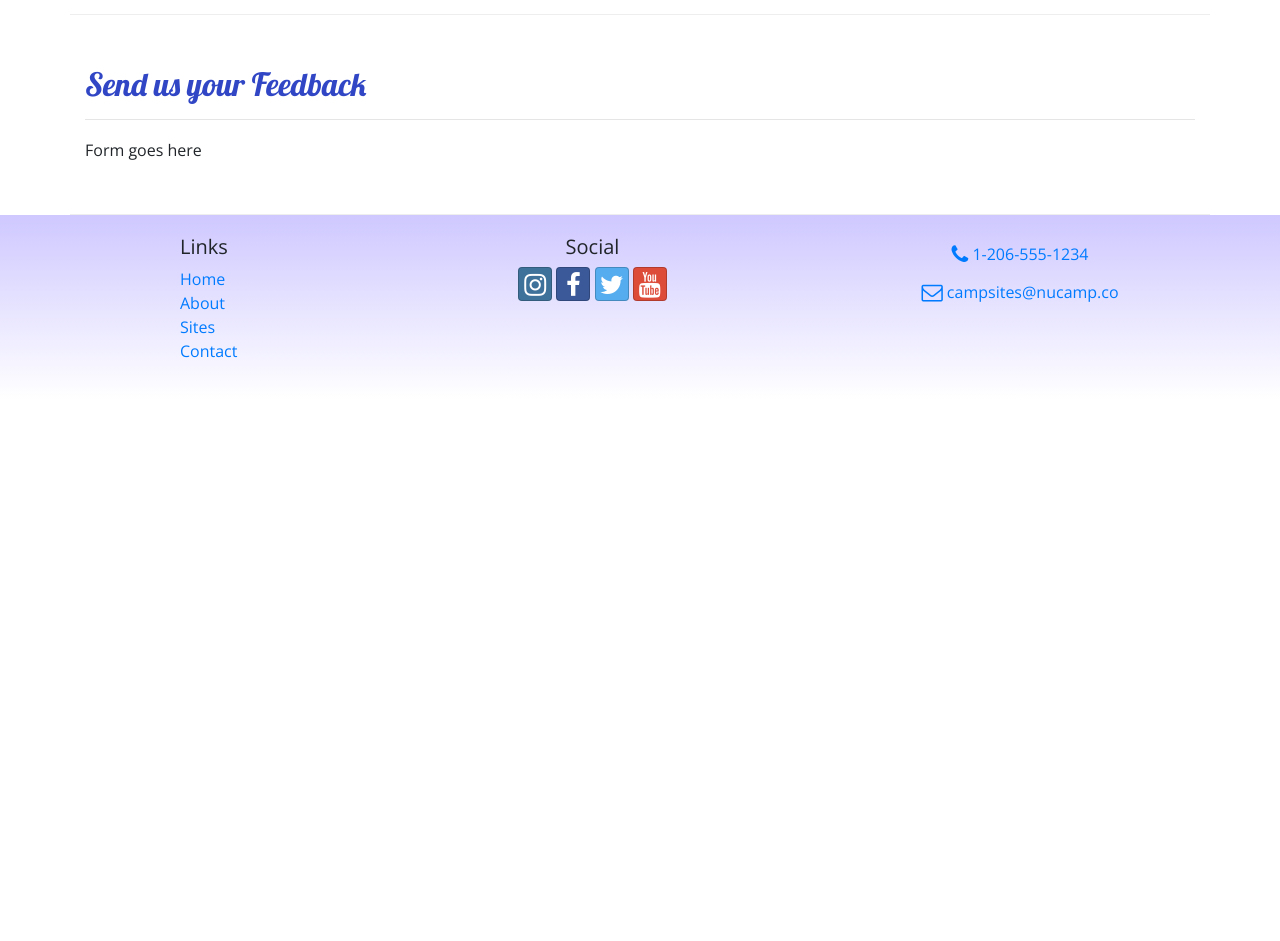
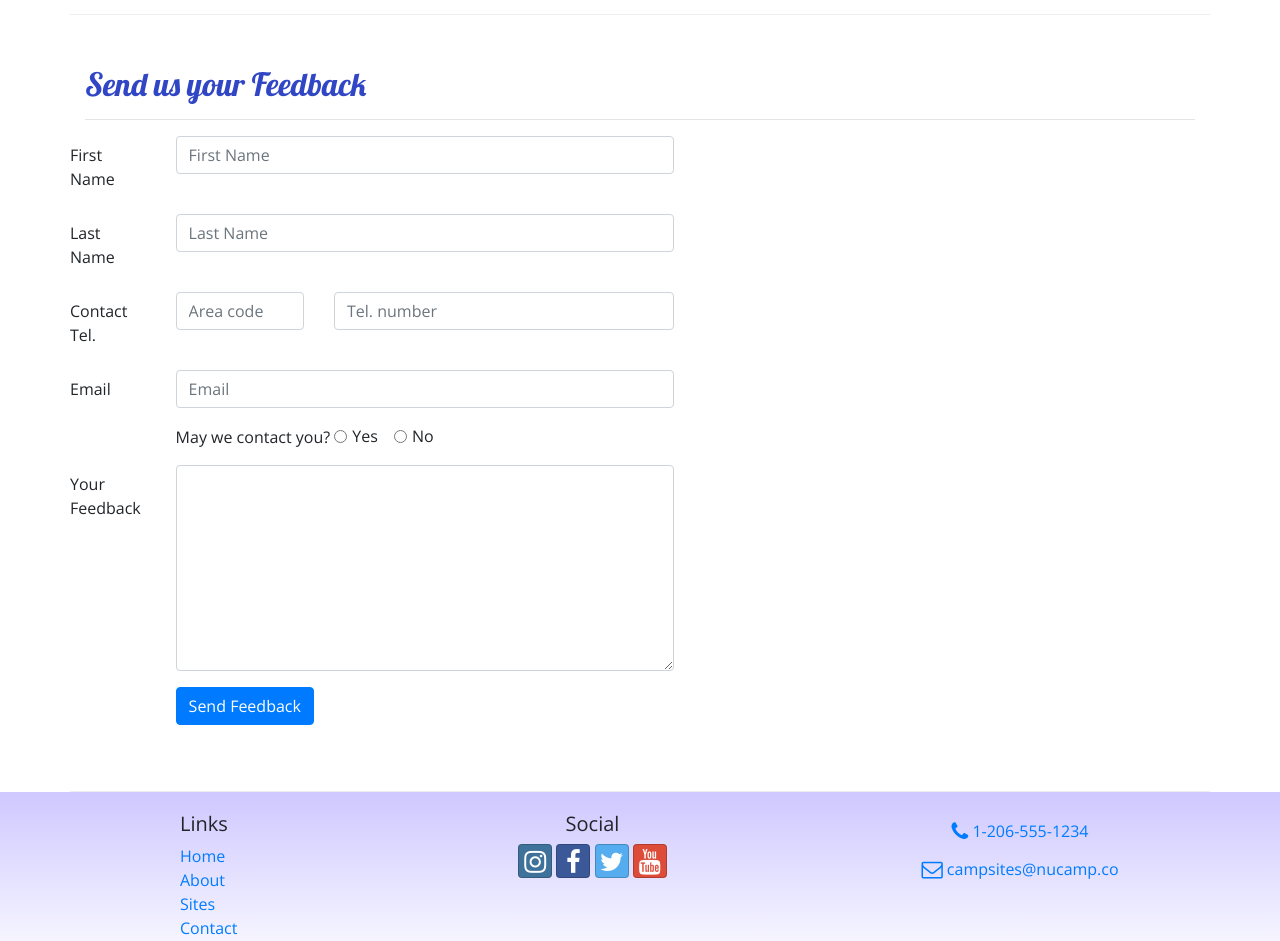
Before and after one commit to logancderrick/nucampsite, a website: page contactus.html in a window 1280 px wide. Shown: the part 560-1501 px from the top of the page. Before the commit the page ends 959 px from the top, so only its background shows below. Drawn offline with nearby package versions, Linux system fonts and the light colour scheme.

Commit message:
Added contact form to contactus.html

```diff
--- a/contactus.html
+++ b/contactus.html
@@ -118,7 +118,115 @@
           <h2>Send us your Feedback</h2>
           <hr />
         </div>
-        <div class="col-md-10">Form goes here</div>
+        <form>
+          <div class="form-group row">
+            <label for="firstName" class="col-md-2 col-form-label"
+              >First Name</label
+            >
+            <div class="col-md-10">
+              <input
+                type="text"
+                class="form-control"
+                id="firstName"
+                name="firstName"
+                placeholder="First Name"
+              />
+            </div>
+          </div>
+          <div class="form-group row">
+            <label for="lastName" class="col-md-2 col-form-label"
+              >Last Name</label
+            >
+            <div class="col-md-10">
+              <input
+                type="text"
+                class="form-control"
+                id="lastName"
+                name="lastName"
+                placeholder="Last Name"
+              />
+            </div>
+          </div>
+          <div class="form-group row">
+            <label for="areaCode" class="col-md-2 col-form-label"
+              >Contact Tel.</label
+            >
+            <div class="col-5 col-md-3">
+              <input
+                type="tel"
+                class="form-control"
+                id="areaCode"
+                name="areaCode"
+                placeholder="Area code"
+              />
+            </div>
+            <div class="col-7">
+              <input
+                type="tel"
+                class="form-control"
+                name="telNum"
+                placeholder="Tel. number"
+              />
+            </div>
+          </div>
+          <div class="form-group row">
+            <label for="email" class="col-md-2 col-form-label">Email</label>
+            <div class="col-md-10">
+              <input
+                type="email"
+                class="form-control"
+                id="email"
+                name="email"
+                placeholder="Email"
+              />
+            </div>
+          </div>
+          <div class="form-group row">
+            <div class="col offset-md-2">
+              May we contact you?
+              <div class="form-check form-check-inline">
+                <input
+                  type="radio"
+                  class="form-check-input"
+                  id="contactYes"
+                  name="contactRadios"
+                  value="yes"
+                />
+                <label for="contactYes" class="form-check-label">Yes</label>
+              </div>
+              <div class="form-check form-check-inline">
+                <input
+                  type="radio"
+                  class="form-check-input"
+                  id="contactNo"
+                  name="contactRadios"
+                  value="no"
+                />
+                <label for="contactNo" class="form-check-label">No</label>
+              </div>
+            </div>
+          </div>
+          <div class="form-group row">
+            <label for="feedback" class="col-md-2 col-form-label"
+              >Your Feedback</label
+            >
+            <div class="col-md-10">
+              <textarea
+                class="form-control"
+                id="feedback"
+                name="feedback"
+                rows="8"
+              ></textarea>
+            </div>
+          </div>
+          <div class="form-group row">
+            <div class="offset-md-2 col-md-10">
+              <button type="submit" class="btn btn-primary">
+                Send Feedback
+              </button>
+            </div>
+          </div>
+        </form>
       </div>
     </div>
 
```
